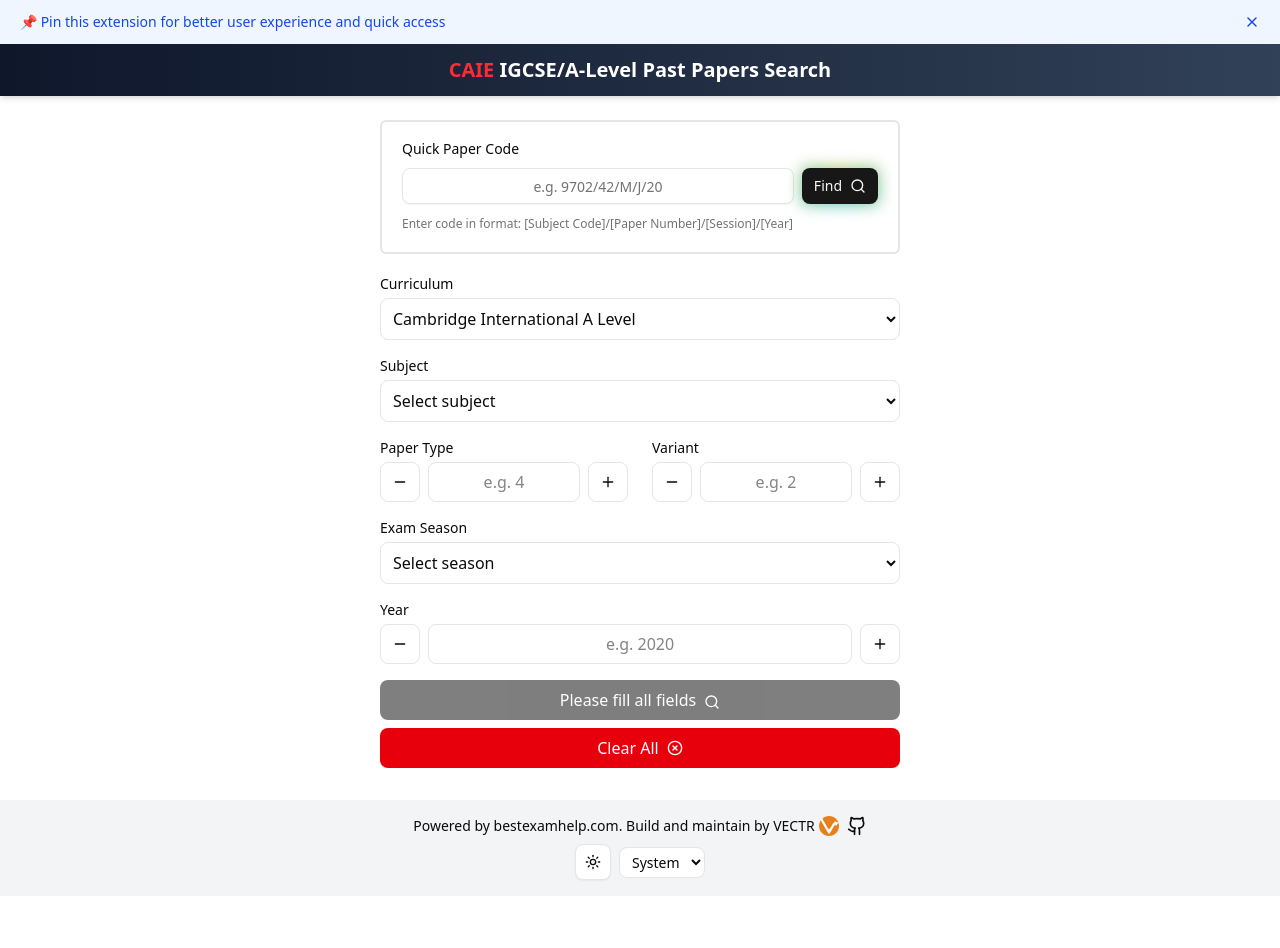
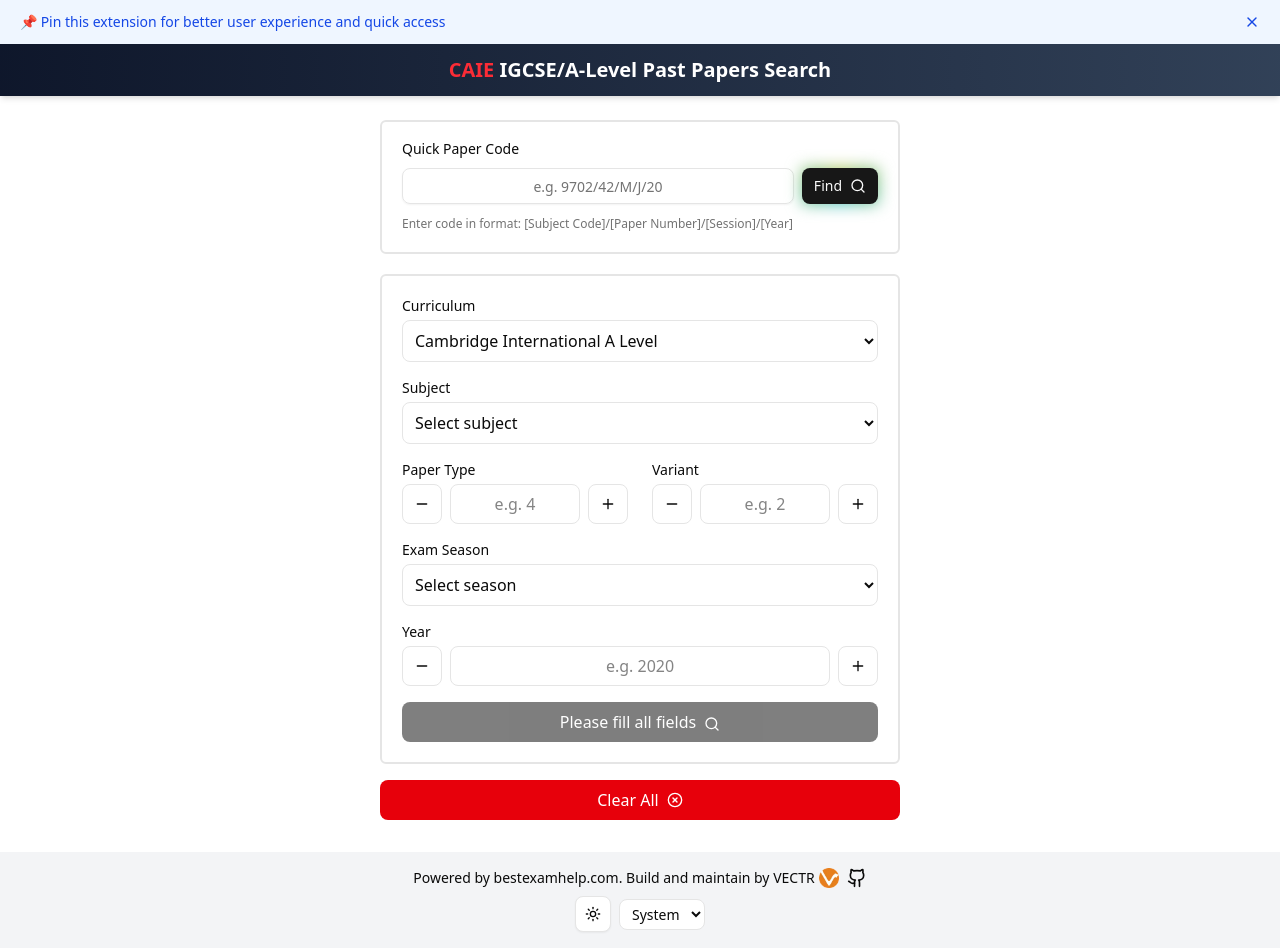
Before and after one commit to caocchinh/caie-paper-navigator, a React (Vite) app: page / in a window 1280 px wide. Before the commit the page ends 896 px from the top, so only its background shows below. Built offline with nearby package versions, Linux system fonts and the light colour scheme; the HTML template or start-up script is replaced by a standard one.

Commit message:
Update motion package to version 12.7.4 and enhance App and PaperSearch components with improved styling and layout adjustments for better user experience.

```diff
--- a/package.json
+++ b/package.json
@@ -19,7 +19,7 @@
     "class-variance-authority": "^0.7.1",
     "clsx": "^2.1.1",
     "lucide-react": "^0.488.0",
-    "motion": "^12.7.3",
+    "motion": "^12.7.4",
     "react": "^19.0.0",
     "react-dom": "^19.0.0",
     "react-hook-form": "^7.55.0",
--- a/src/App.tsx
+++ b/src/App.tsx
@@ -338,11 +338,9 @@
 
               <div className="p-4 bg-muted rounded-lg">
                 <div className="flex flex-col space-y-4">
-                  <p className="text-sm text-center text-muted-foreground">
-                    Links will open in new tabs. If you have pop-up blockers enabled, you may need to allow them for this extension.
-                  </p>
 
-                  <div className="flex items-center justify-between pt-2 border-t border-gray-200 dark:border-gray-700">
+
+                  <div className="flex items-center justify-between">
                     <div className="space-y-0.5">
                       <Label
                         htmlFor="auto-show-dialog"
@@ -351,7 +349,7 @@
                         Show dialog on startup
                       </Label>
                       <p className="text-xs text-muted-foreground">
-                        Automatically show this dialog when valid paper data is found
+                        Automatically show this dialog when existing valid paper data is found
                       </p>
                     </div>
                     <Switch
@@ -360,6 +358,10 @@
                       onCheckedChange={handleDialogPreferenceChange}
                     />
                   </div>
+                  <hr className="border-t border-gray-200 dark:border-gray-700" />
+                  <p className="text-sm text-center text-muted-foreground">
+                    Links will open in new tabs. If you have pop-up blockers enabled, you may need to allow them for this extension.
+                  </p>
                 </div>
               </div>
             </div>
--- a/src/components/paper-search.tsx
+++ b/src/components/paper-search.tsx
@@ -790,7 +790,8 @@
 
   return (
     <div className="space-y-6 w-full">
-      <div className="space-y-3 mb-5 h-full border-2 p-5 rounded-sm">
+      <div className="space-y-3 mb-5 h-full border-2 p-5 rounded-sm relative">
+
         <Label htmlFor="quick-code">Quick Paper Code</Label>
         <div className="flex justify-center gap-2 h-full">
           <Input
@@ -828,7 +829,7 @@
       <Form {...form}>
         <form
           onSubmit={form.handleSubmit(submitFormSafely)}
-          className="space-y-4 w-full"
+          className="space-y-4 w-full border-2 p-5 mb-4 rounded-sm"
         >
           <div>
             <label
@@ -1048,7 +1049,6 @@
           </div>
 
           <div className="mt-4">
-            <div className="flex flex-col gap-2">
               <button
                 type="submit"
                 className={`w-full p-2 text-white rounded-md cursor-pointer bg-black dark:bg-white dark:text-black ${!isFormValid() && "opacity-50 pointer-events-none"}`}
@@ -1057,7 +1057,11 @@
                 {!isFormValid() ? "Please fill all fields" : "Find Paper"}
                 <Search className="w-4 h-4 ml-2 inline" />
               </button>
-              <button
+
+          </div>
+        </form>
+      </Form>
+      <button
                 type="button"
                 className="w-full p-2 text-white bg-red-600 hover:bg-red-700 rounded-md cursor-pointer flex items-center justify-center"
                 onClick={() => setIsClearData(true)}
@@ -1065,10 +1069,6 @@
                 Clear All
                 <XCircle className="w-4 h-4 ml-2" />
               </button>
-            </div>
-          </div>
-        </form>
-      </Form>
     </div>
   );
 }
```
Also changed, not shown: 1 other file (tests, documents, lock files or other folders).
